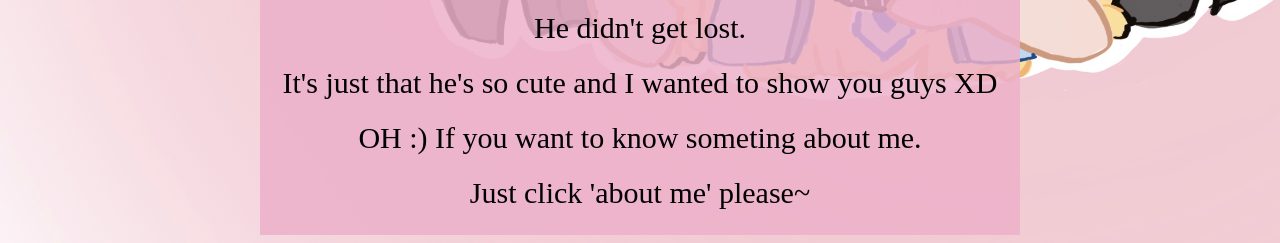
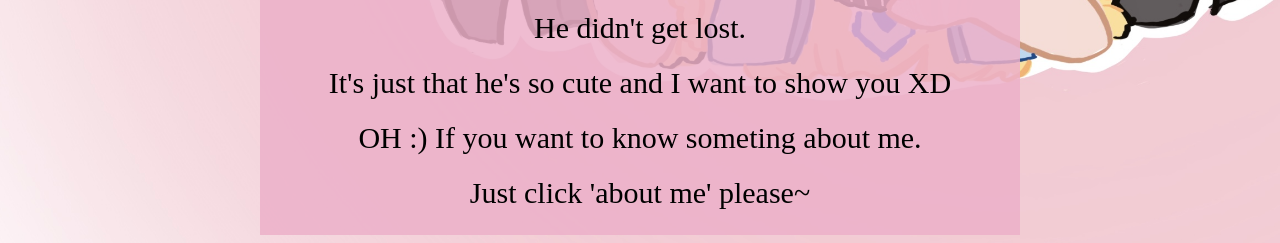
Before and after one commit to NXiaoya/CrimeInChicago.github.io, a plain HTML site: page index.html in a window 1280 px wide. Shown: the part 986-1229 px from the top of the page. Drawn offline with Linux system fonts and the light colour scheme.

Commit message:
Update index.html

```diff
--- a/index.html
+++ b/index.html
@@ -30,7 +30,7 @@
         <p ><img src="img/pointer.png" alt="I'm a pointer" height="80" /></p>
         <p ><img src="img/soda.jpg" alt="I'm a pointer" height="300" /></p>
         <p >He didn't get lost.</p>
-        <p >  It's just that he's so cute and I wanted to show you guys XD</p>
+        <p >  It's just that he's so cute and I want to show you XD</p>
         <p >OH :) If you want to know someting about me. </p>
         <p >  Just click 'about me' please~</p>
       </tr>
```
